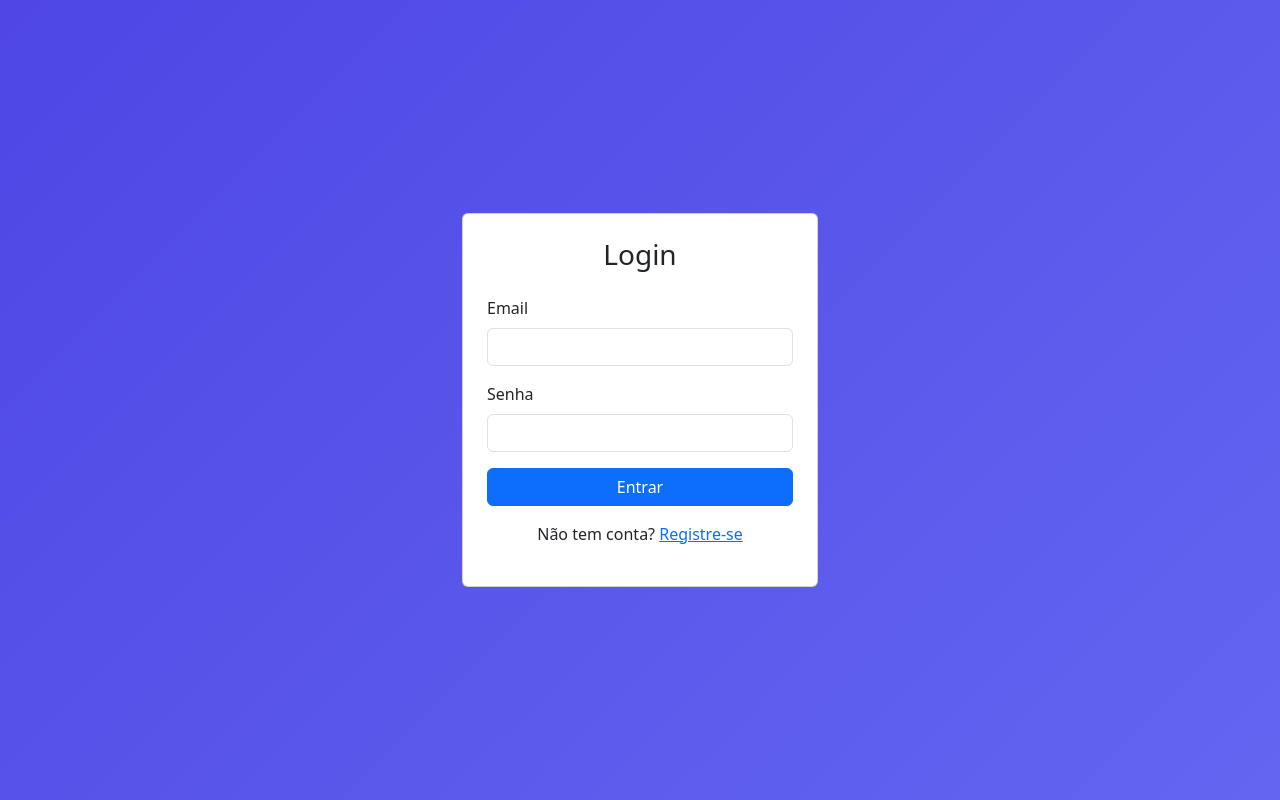
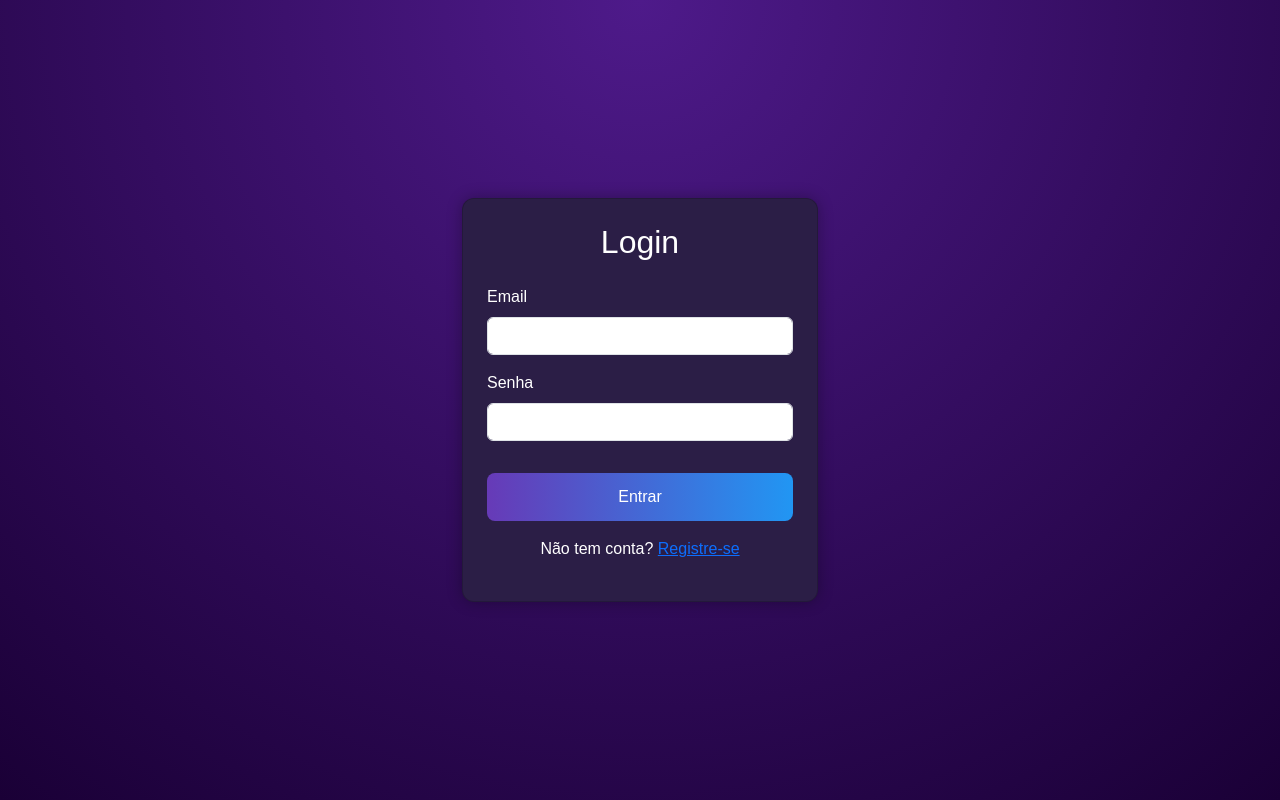
Before and after one commit to Guilherme09396/desafio_kogui_django, a Django app: page /auth/login/ in a window 1280 px wide. Run offline with Django 5.2, Linux system fonts and the light colour scheme.

Commit message:
style: alterando estilo de página de login e registro para deixar único.

```diff
--- a/calculadora/templates/base.html
+++ b/calculadora/templates/base.html
@@ -16,6 +16,7 @@
 
     {% endblock %}
     <script src="https://cdn.jsdelivr.net/npm/bootstrap@5.3.3/dist/js/bootstrap.bundle.min.js"></script>
+
 </body>
 
 </html>
--- a/calculadora/templates/login.html
+++ b/calculadora/templates/login.html
@@ -2,15 +2,15 @@
 {% load static %}
 {%block title %} Login Page {% endblock %}
 {% block css %}
-<link rel="stylesheet" href="{% static 'calculadora/css/login.css'%}"> {% endblock %}
+<link rel="stylesheet" href="{% static 'calculadora/css/login_registro.css'%}"> {% endblock %}
 
 {% block content%}
 <div class="container">
   <div class="row justify-content-center">
     <div class="col-12 col-md-6 col-lg-4">
-      <div class="card p-4">
+      <div class="card p-4 form-container">
         {% include 'partials/messages.html' %}
-        <h3 class="text-center mb-4">Login</h3>
+        <h2 class="text-center mb-4">Login</h2>
         <form method="POST">
           {% csrf_token %}
           <div class="mb-3">
--- a/calculadora/templates/registro.html
+++ b/calculadora/templates/registro.html
@@ -2,13 +2,13 @@
 {% load static %}
 {%block title %} Register Page {% endblock %}
 {%block css%}
-<link rel="stylesheet" href="{% static 'calculadora/css/register.css'%}"> {%endblock%}
+<link rel="stylesheet" href="{% static 'calculadora/css/login_registro.css'%}"> {%endblock%}
 
 {% block content%}
 <div class="container">
     <div class="row justify-content-center">
         <div class="col-12 col-md-6 col-lg-5">
-            <div class="card p-4">
+            <div class="card p-4 form-container">
                 {% include 'partials/messages.html' %}
                 <h3 class="text-center mb-4">Criar Conta</h3>
                 <form method="POST">
--- a/calculadora/urls.py
+++ b/calculadora/urls.py
@@ -6,4 +6,5 @@ app_name = 'calculadora'
 urlpatterns = [
     path('auth/login/', views.LoginView.as_view(), name='login'),
     path('auth/register/', views.RegistroView.as_view(), name='registro'),
+    path('calculadora/', views.CalculadoraView.as_view(), name='index'),
 ]
--- a/calculadora/views.py
+++ b/calculadora/views.py
@@ -18,7 +18,7 @@ class LoginView(View):
         try:
             service.login()
             messages.success(request, "Login realizado com sucesso!")
-            return render(request, "login.html")
+            return redirect("calculadora:index")
         except ValueError as e:
             messages.error(request, str(e))
             return redirect('calculadora:login')
@@ -43,3 +43,7 @@ class RegistroView(View):
         except ValueError as e:
             messages.error(request, str(e))
             return redirect('calculadora:registro')
+
+class CalculadoraView(View):
+    def get(self, request):
+        return render(request, 'calculadora.html')
--- a/desafio_kogui_django/settings.py
+++ b/desafio_kogui_django/settings.py
@@ -14,7 +14,7 @@ SECRET_KEY = 'django-insecure-+6-5yk+&v!4r1e4!y+^iwk7o*m$pj6k*2963%unqxu-ug*r-+z
 # SECURITY WARNING: don't run with debug turned on in production!
 DEBUG = True
 
-ALLOWED_HOSTS = []
+ALLOWED_HOSTS = ['localhost', '.ngrok-free.app']
 
 
 # Application definition
--- a/templates/partials/messages.html
+++ b/templates/partials/messages.html
@@ -12,19 +12,18 @@
 
 <div id="toast-container" style="position: fixed; top: 1rem; right: 1rem; z-index: 1055;">
     {% for message in messages %}
-    {% if message.tags == 'error'%}
-    <div class="toast align-items-center text-bg-danger border-0 mb-2" role="alert" aria-live="assertive" aria-atomic="true" data-bs-delay="3000">
-    {% endif %}
 
-    {% if message.tags == 'success'%}
-    <div class="toast align-items-center text-bg-success border-0 mb-2" role="alert" aria-live="assertive" aria-atomic="true" data-bs-delay="3000">
-    {% endif %}
+    <div class="toast align-items-center text-bg-danger border-0 mb-2" role="alert" aria-live="assertive"
+        aria-atomic="true" data-bs-delay="3000">
+
+
+
             <div class="d-flex">
                 <div class="toast-body">
                     {{ message }}
                 </div>
-            <button type="button" class="btn-close btn-close-white me-2 m-auto" data-bs-dismiss="toast"
-                aria-label="Close"></button>
+                <!-- <button type="button" class="btn-close btn-close-white me-2 m-auto" data-bs-dismiss="toast"
+                    aria-label="Close"></button> -->
             </div>
         </div>
         {% endfor %}
--- a/templates/static/calculadora/css/login.css
+++ /dev/null
@@ -1,12 +0,0 @@
-body {
-    background: linear-gradient(135deg, #4f46e5, #6366f1);
-    height: 100vh;
-}
-
-.login-container {
-    max-width: 400px;
-    background: white;
-    padding: 2rem;
-    border-radius: 1rem;
-    box-shadow: 0 0 40px rgba(0, 0, 0, 0.2);
-}
--- /dev/null
+++ b/templates/static/calculadora/css/login_registro.css
@@ -0,0 +1,46 @@
+body {
+    font-family: Arial, sans-serif;
+    background: radial-gradient(circle at top, #4e1a8a, #1a0036);
+    color: white;
+    display: flex;
+    flex-direction: column;
+    align-items: center;
+    padding: 2rem;
+    min-height: 100vh;
+}
+
+.form-container {
+  background-color: #2b1e46;
+  padding: 2rem;
+  border-radius: 12px;
+  max-width: 400px;
+  margin: 3rem auto;
+  box-shadow: 0 0 15px rgba(0, 0, 0, 0.3);
+  color: white;
+}
+
+.form-container h2 {
+  text-align: center;
+  margin-bottom: 1.5rem;
+}
+
+.form-container button {
+  width: 100%;
+  padding: 0.75rem;
+  background: linear-gradient(to right, #673ab7, #2196f3);
+  border: none;
+  border-radius: 8px;
+  color: white;
+  font-size: 1rem;
+  cursor: pointer;
+  margin-top: 1rem;
+}
+
+
+/* .login-container {
+    max-width: 400px;
+    background: white;
+    padding: 2rem;
+    border-radius: 1rem;
+    box-shadow: 0 0 40px rgba(0, 0, 0, 0.2);
+} */
--- a/templates/static/calculadora/css/register.css
+++ /dev/null
@@ -1,4 +0,0 @@
-body {
-    background: linear-gradient(135deg, #4f46e5, #6366f1);
-    height: 100vh;
-}
```
Also changed, not shown: db.sqlite3. Lines whose indentation alone changed are shown as unchanged.
